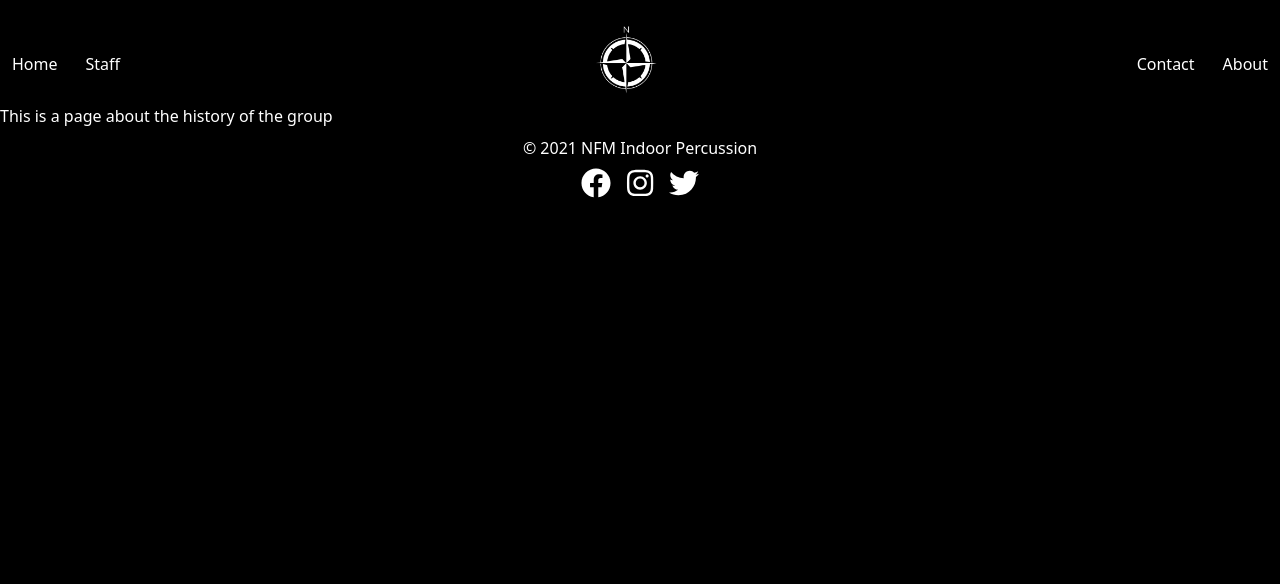
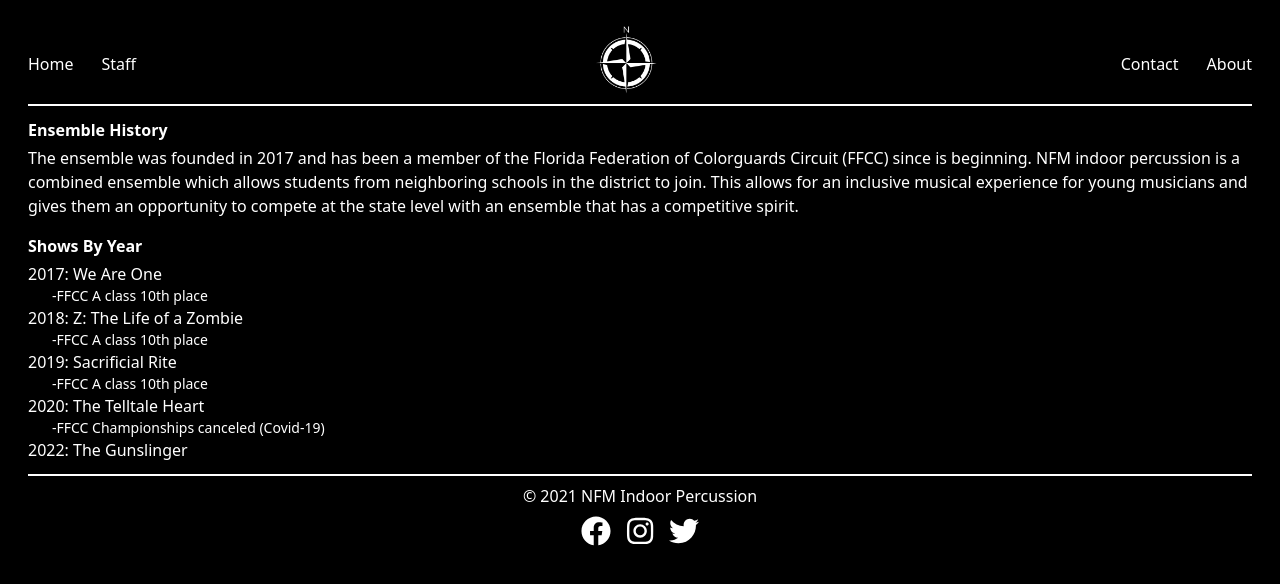
Before and after one commit to benjamindaniels21/NFM-Indoor-Site, a React (Create React App) app: page /about in a window 1280 px wide. Shown: the top 584 px of the page. Built offline with nearby package versions, Linux system fonts and the light colour scheme.

Commit message:
update footer add history/about

```diff
--- a/src/components/Footer.jsx
+++ b/src/components/Footer.jsx
@@ -1,5 +1,6 @@
 import React from 'react';
 import { FontAwesomeIcon } from '@fortawesome/react-fontawesome';
+
 
 function Footer(props) {
     return (
@@ -9,6 +10,7 @@ function Footer(props) {
                 <a href="#"><FontAwesomeIcon className="text-white inline-block text-3xl m-2 " icon={['fab', 'facebook']} /></a>
                 <a href="https://www.instagram.com/nfmhspercussion/"><FontAwesomeIcon className="text-white inline-block text-3xl m-2" icon={['fab', 'instagram']} /></a>
                 <a href="#"><FontAwesomeIcon className="text-white inline-block text-3xl m-2" icon={['fab', 'twitter']} /></a>
+
             </div>
         </div>
     )
--- a/src/components/Header.jsx
+++ b/src/components/Header.jsx
@@ -1,14 +1,14 @@
 import logo from '../assets/NFM-Logo.png'
-
 
 function Header(props) {
     return (
+        <div>
         <nav className="bg-black flex py-3 justify-between sticky top-0">
 
         {/* left side  */}
           <div>
                 <div className="  inline-grid" >
-                    <h1 className="text-white ml-3 mt-10">Home</h1>
+                    <h1 className="text-white ml-7 mt-10">Home</h1>
                 </div>
                 <div className=" inline-grid justify-center ml-7" >
                     <h1 className="text-white ">Staff</h1>
@@ -24,12 +24,17 @@ function Header(props) {
                 <div className="  inline-grid justify-center mr-7 mt-10" >
                     <h1 className="text-white">Contact</h1>
                 </div>
-                <div className=" inline-grid justify-center mr-3 " >
+                <div className=" inline-grid justify-center mr-7 " >
                     <h1 className="text-white ">About</h1>
                 </div>
+
             </div>
 
+
         </nav>
+
+
+</div>
     )
 }
 
--- a/src/components/History.jsx
+++ b/src/components/History.jsx
@@ -1,8 +1,25 @@
+import "./hr.css"
+
 function History() {
     return (
-        <div>
-            <h1 className="text-white">This is a page about the history of the group</h1>
+        <div className="ml-7 mr-7">
+            <hr className="hr-style mb-3"/>
+            <h1 className="text-white font-bold mb-1">Ensemble History</h1>
+            <p className="text-white mb-4">The ensemble was founded in 2017 and has been a member of the Florida Federation of Colorguards Circuit (FFCC) since is beginning. NFM indoor percussion is a combined ensemble which allows students from neighboring schools in the district to join. This allows for an inclusive musical experience for young musicians and gives them an opportunity to compete at the state level with an ensemble that has a competitive spirit.</p>
+            <h1 className="text-white font-bold mb-1">Shows By Year</h1>
+            <h2 className="text-white">2017: We Are One</h2>
+            <h4 className="text-white ml-6 text-sm">-FFCC A class 10th place </h4>
+            <h2 className="text-white">2018: Z: The Life of a Zombie</h2>
+            <h4 className="text-white ml-6 text-sm">-FFCC A class 10th place </h4>
+            <h2 className="text-white">2019: Sacrificial Rite</h2>
+            <h4 className="text-white ml-6 text-sm">-FFCC A class 10th place </h4>
+            <h2 className="text-white">2020: The Telltale Heart</h2>
+            <h4 className="text-white ml-6 text-sm">-FFCC Championships canceled (Covid-19) </h4>
+            <h2 className="text-white">2022: The Gunslinger</h2>
+            <hr className="hr-style mt-3"/>
+
         </div>
+
     )
 }
 
--- /dev/null
+++ b/src/components/hr.css
@@ -0,0 +1,3 @@
+.hr-style {
+  border: 1px solid white;
+}
```
Also changed, not shown: src/components/header.css (added).
